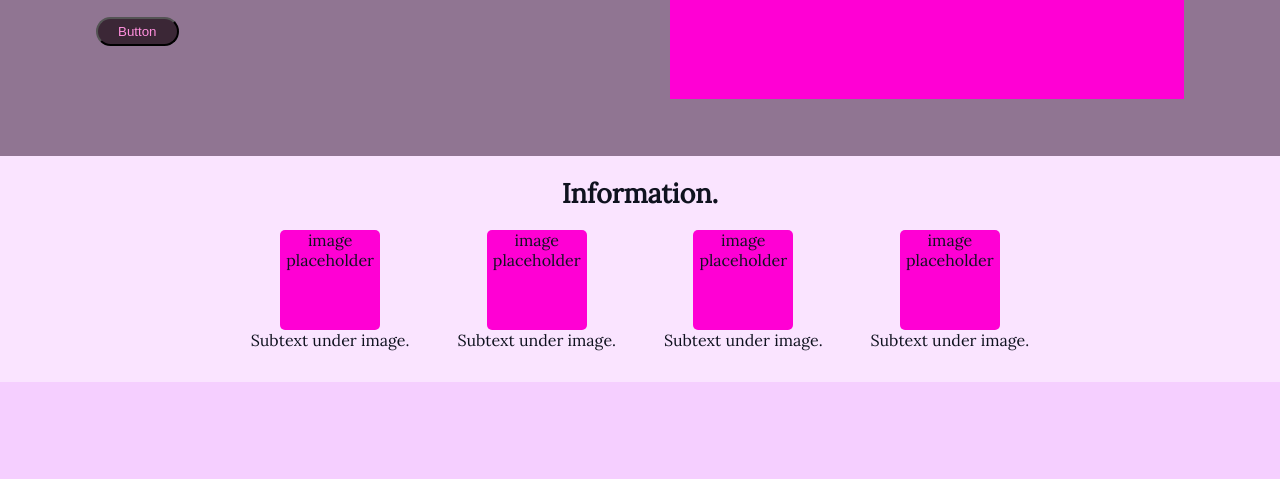
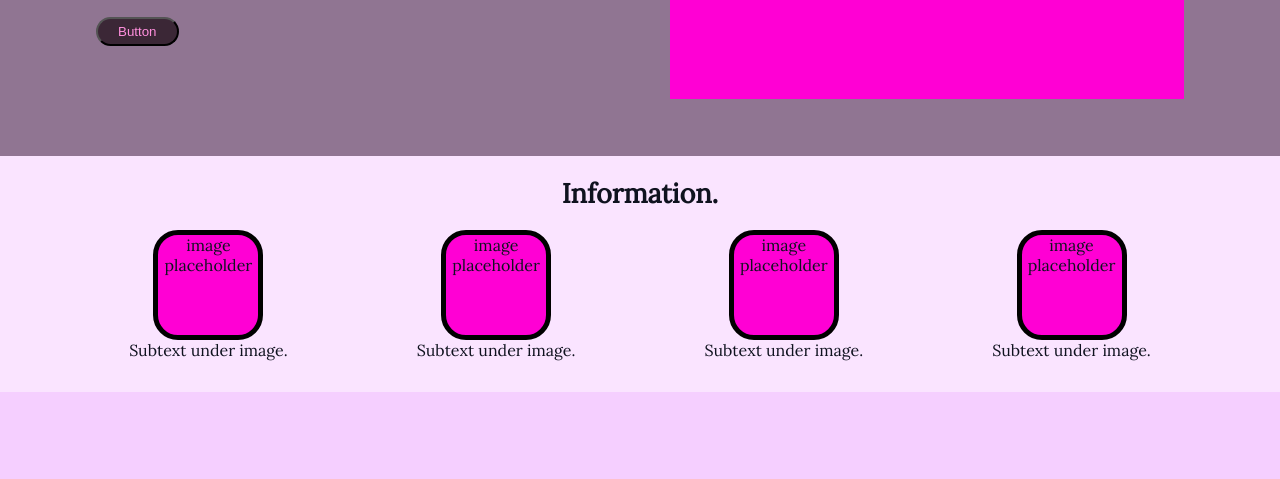
Before and after one commit to dariszka/landing-page, a plain HTML site: page index.html in a window 1280 px wide. Shown: the part 283-762 px from the top of the page. Drawn offline with Linux system fonts and the light colour scheme.

Commit message:
Edit section one of bde, finish bde.

```diff
--- a/style.css
+++ b/style.css
@@ -115,7 +115,7 @@ button {
 .row {
     display: flex;
     gap: 3em;
-    justify-content: center;
+    justify-content: space-evenly;
     margin: 0 3em 2em 3em;
 }
 
@@ -131,6 +131,8 @@ button {
     background-color: rgb(255, 0, 212);
     height: 100px;
     width: 100px;
+    border-radius: 25px;
+    border: 5px solid black;
 }
 
 .two {
```
